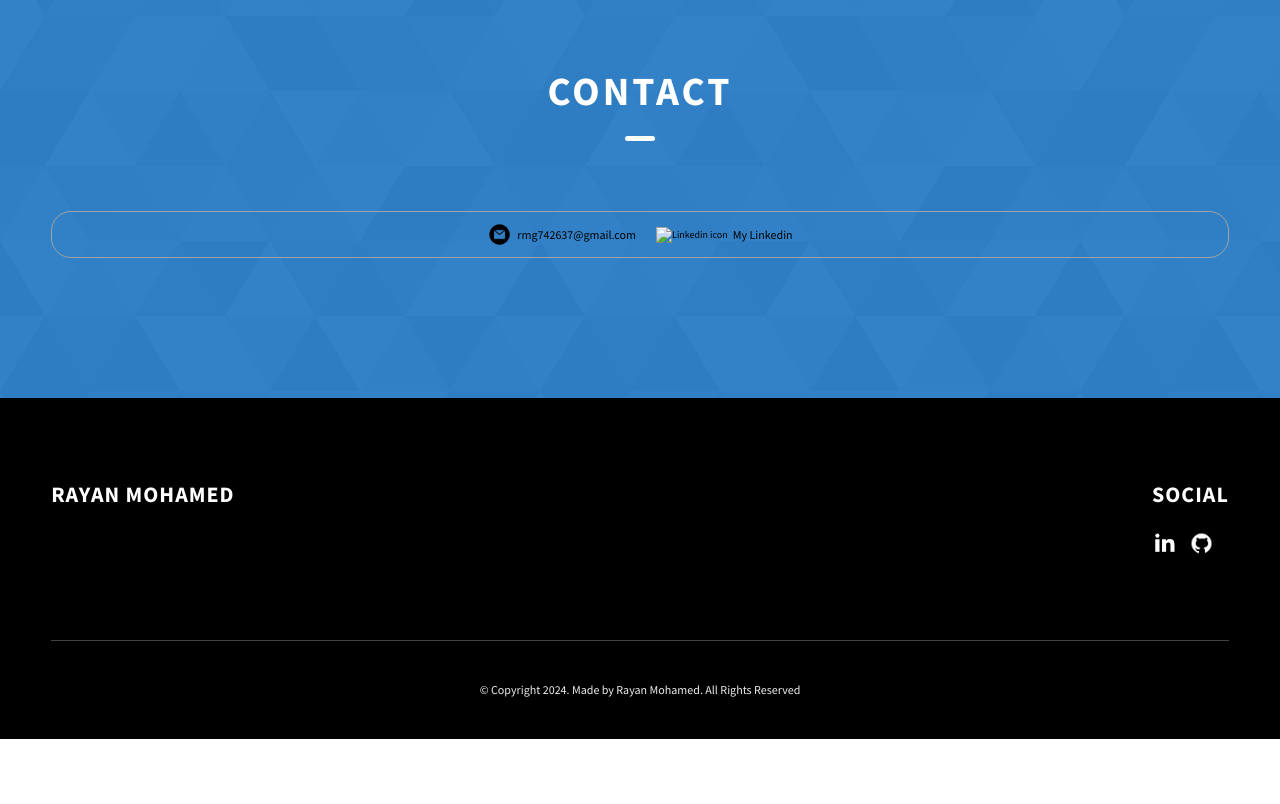
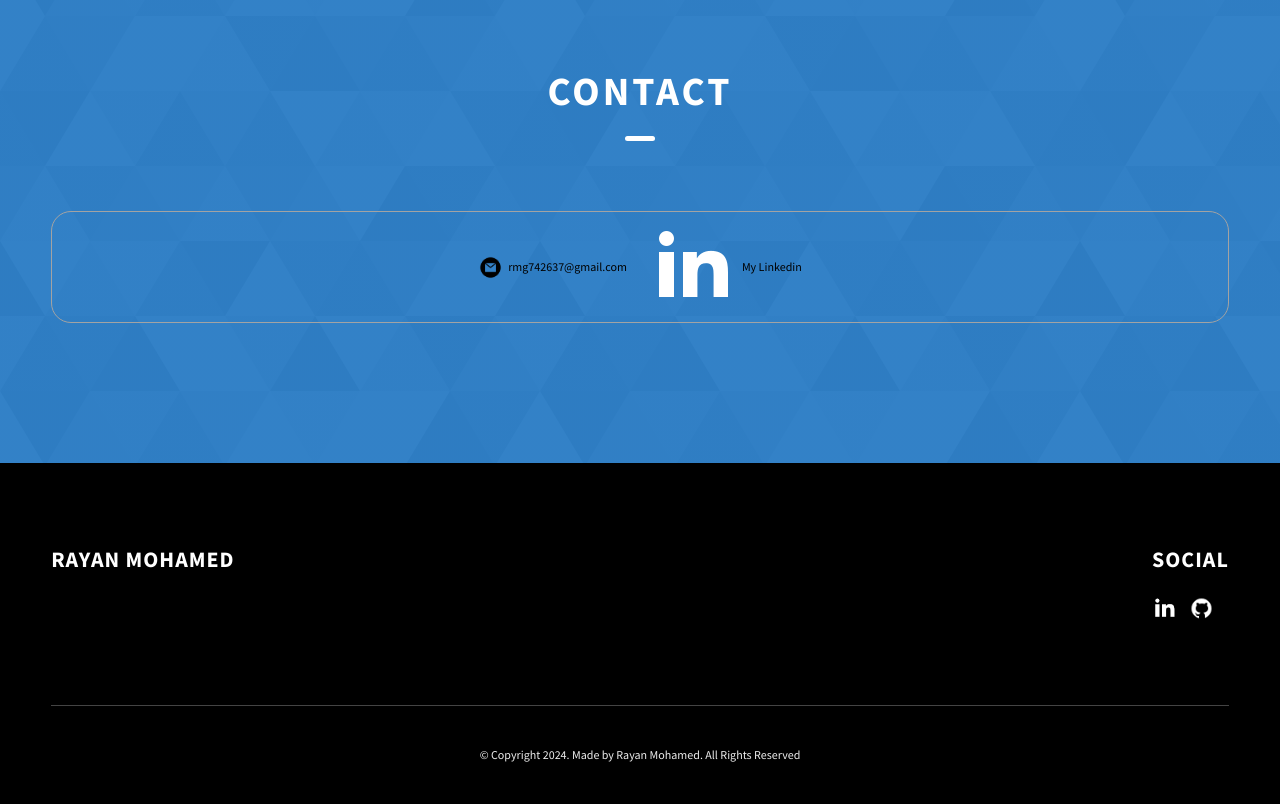
Before and after one commit to RM567/New-Portfolio, a website: page index.html in a window 1280 px wide. Shown: the part 3454-4258 px from the top of the page. Before the commit the page ends 4193 px from the top, so only its background shows below. Drawn offline with Linux system fonts and the light colour scheme; files whose address does not match are found by name.

Commit message:
Fixing contact section

```diff
--- a/index.html
+++ b/index.html
@@ -245,7 +245,7 @@
               <p><a href="mailto:example@gmail.com">rmg742637@gmail.com</a></p>
           </div>
           <div class="contact-info-container">
-              <img src="./assets/linkedin.png" alt="Linkedin icon" class="icon contact-icon">
+              <img src="./assets/linkedin-ico.png" alt="Linkedin icon" class="icon contact-icon">
               <p><a href="https://www.linkedin.com/in/rayan-mohamed-969b9b220">My Linkedin</a></p>
           </div>
       </div>
```
Also changed, not shown: css/style.css (+5 -5 lines).
